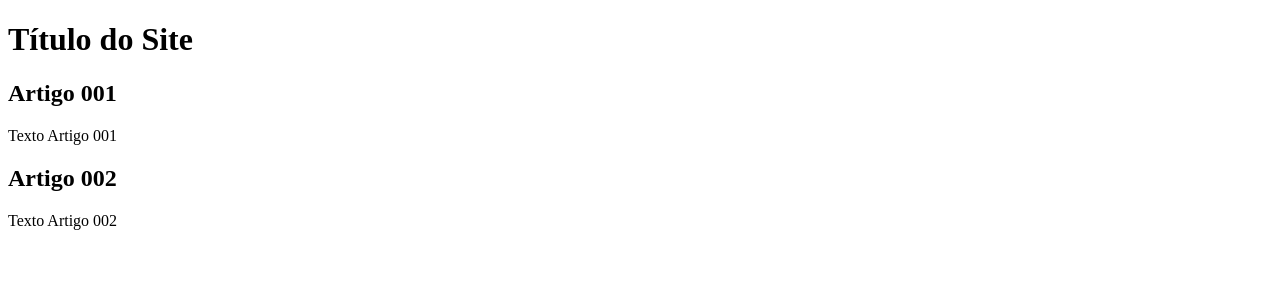
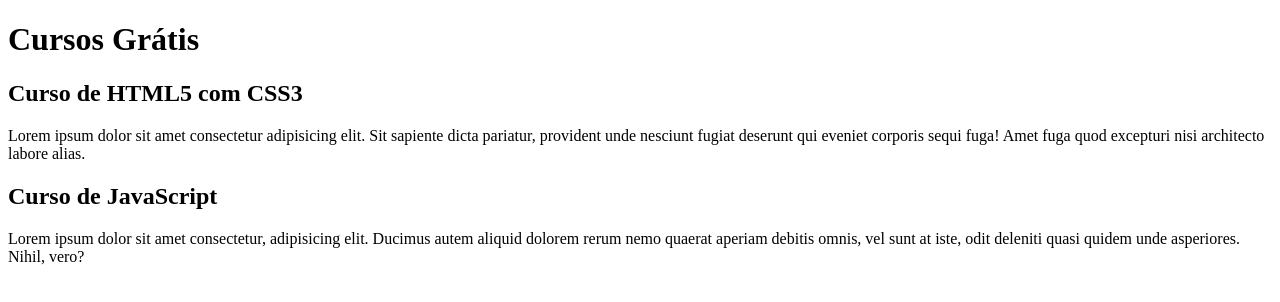
Before and after one commit to alissonlima07/projeto-site, a plain HTML site: page index.html in a window 1280 px wide. Drawn offline with Linux system fonts and the light colour scheme.

Commit message:
comecei a escrever conteúdo

```diff
--- a/index.html
+++ b/index.html
@@ -9,15 +9,15 @@
 <body>
     <main>
         <header>
-            <h1>Título do Site</h1>
+            <h1>Cursos Grátis</h1>
         </header>
         <article>
-            <h2>Artigo 001</h2>
-            <p>Texto Artigo 001</p>
+            <h2>Curso de HTML5 com CSS3</h2>
+            <p>Lorem ipsum dolor sit amet consectetur adipisicing elit. Sit sapiente dicta pariatur, provident unde nesciunt fugiat deserunt qui eveniet corporis sequi fuga! Amet fuga quod excepturi nisi architecto labore alias.</p>
         </article>
         <article>
-            <h2>Artigo 002</h2>
-            <p>Texto Artigo 002</p>
+            <h2>Curso de JavaScript</h2>
+            <p>Lorem ipsum dolor sit amet consectetur, adipisicing elit. Ducimus autem aliquid dolorem rerum nemo quaerat aperiam debitis omnis, vel sunt at iste, odit deleniti quasi quidem unde asperiores. Nihil, vero?</p>
         </article>
     </main>
 </body>
```
